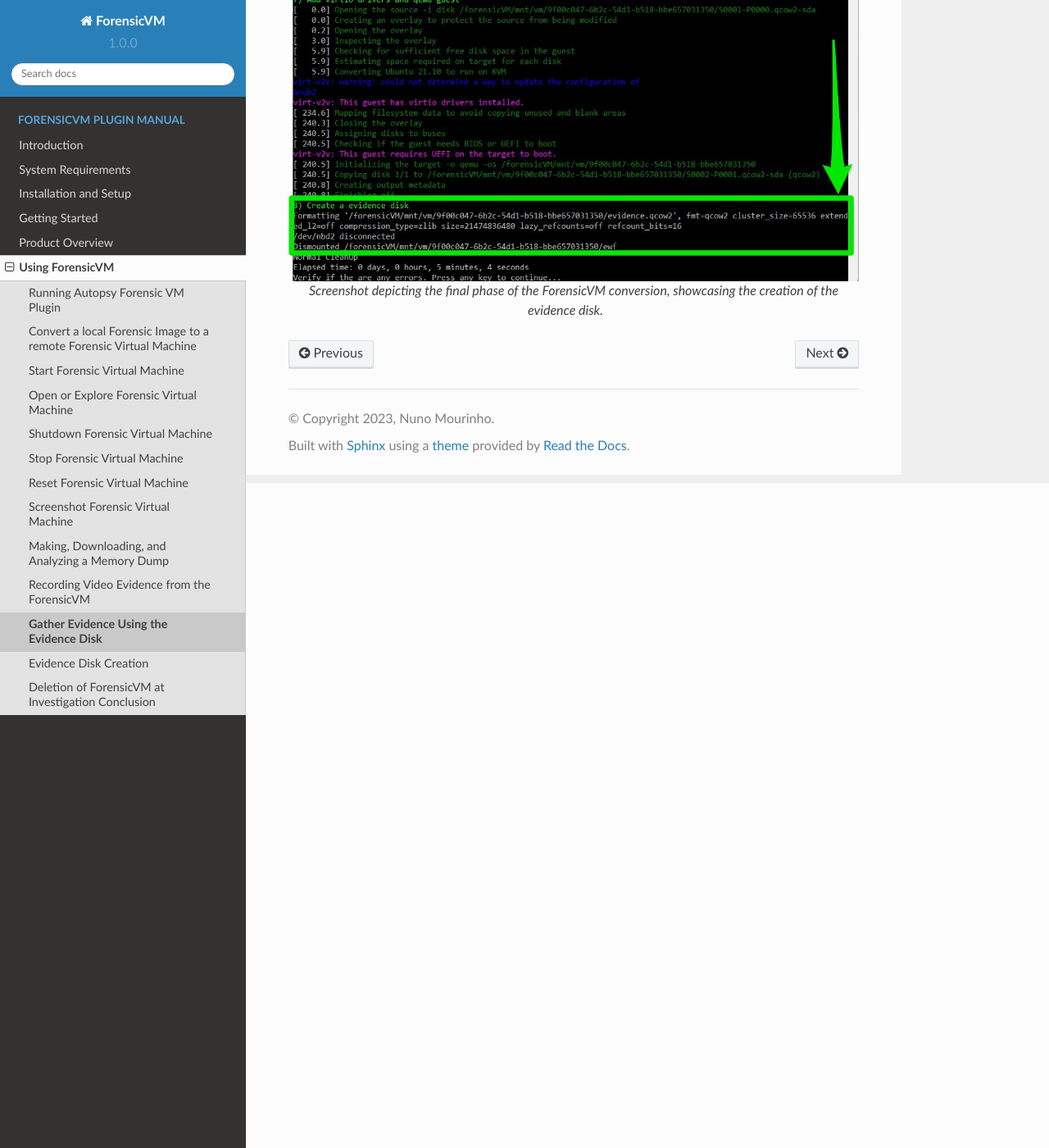
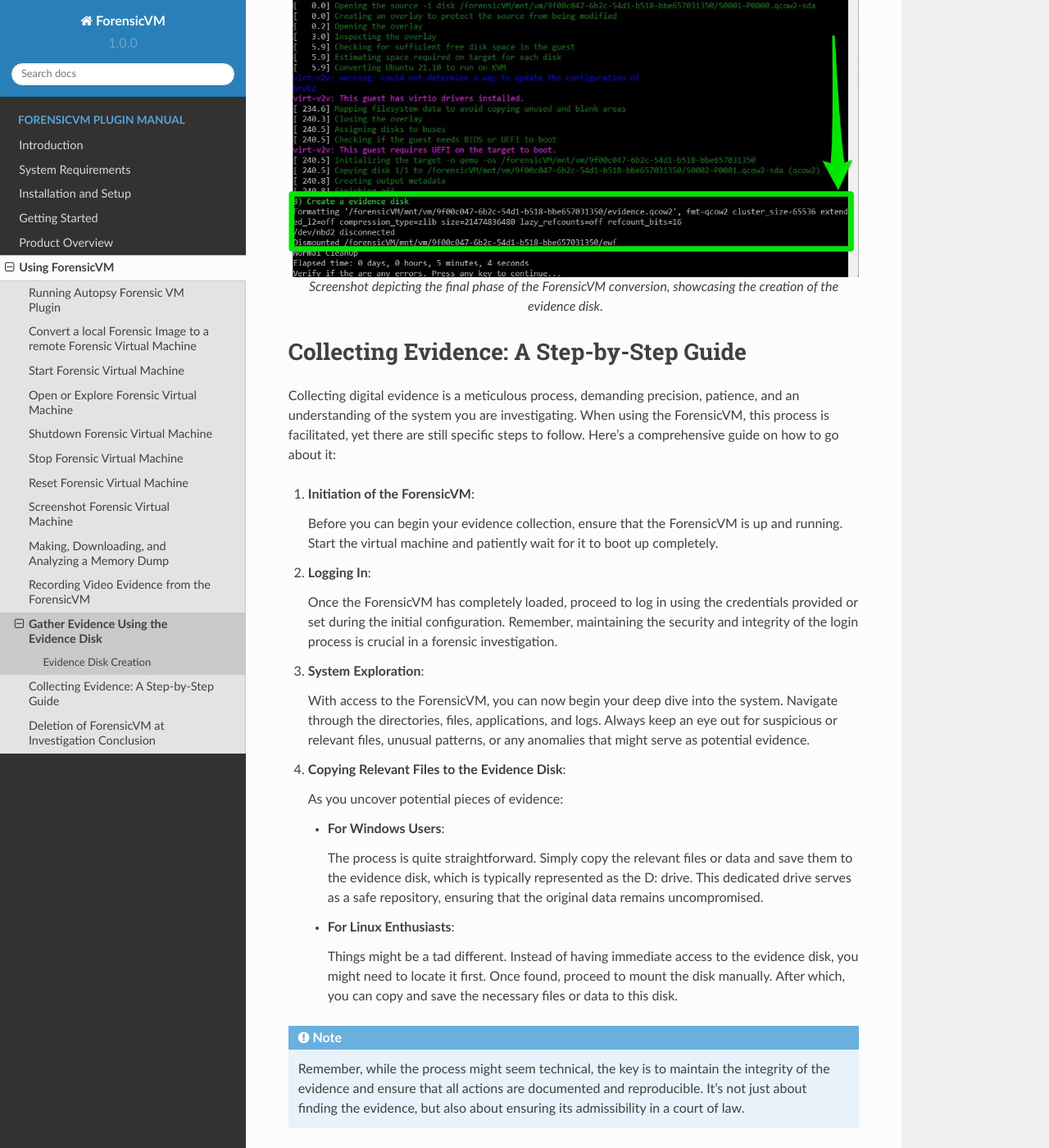
Before and after one commit to nunomourinho/forensicVmAutopsyUserManual, a Sphinx documentation site: the page built from docs/user/evidence_disk.rst, in a window 1280 px wide and 1400 px high, scrolled down 811 px. Shown: the whole window at 82% size. Built offline with Sphinx 7.4.7 and the Read the Docs theme 2.0.0, drawn with Linux system fonts in a browser that asks for light colours; pages that are not in the unit, such as notebooks, are missing from menus.

Commit message:
Update evidence_disk.rst

```diff
--- a/docs/user/evidence_disk.rst
+++ b/docs/user/evidence_disk.rst
@@ -10,7 +10,7 @@ In the event that new tags are introduced in Autopsy, corresponding folders for
 
 
 Evidence Disk Creation
-======================
+-----------------------
 
 The creation of the evidence disk is an automated process. When you transition a forensic image into a ForensicVM, regardless of whether the method employed is virtualization copy or linking to the forensic image, the evidence disk is fashioned during the final phase of this procedure.
 
@@ -19,3 +19,35 @@ The creation of the evidence disk is an automated process. When you transition a
    :align: center
 
    Screenshot depicting the final phase of the ForensicVM conversion, showcasing the creation of the evidence disk.
+
+Collecting Evidence: A Step-by-Step Guide
+========================================
+
+Collecting digital evidence is a meticulous process, demanding precision, patience, and an understanding of the system you are investigating. When using the ForensicVM, this process is facilitated, yet there are still specific steps to follow. Here's a comprehensive guide on how to go about it:
+
+1. **Initiation of the ForensicVM**:
+
+   Before you can begin your evidence collection, ensure that the ForensicVM is up and running. Start the virtual machine and patiently wait for it to boot up completely.
+
+2. **Logging In**:
+
+   Once the ForensicVM has completely loaded, proceed to log in using the credentials provided or set during the initial configuration. Remember, maintaining the security and integrity of the login process is crucial in a forensic investigation.
+
+3. **System Exploration**:
+
+   With access to the ForensicVM, you can now begin your deep dive into the system. Navigate through the directories, files, applications, and logs. Always keep an eye out for suspicious or relevant files, unusual patterns, or any anomalies that might serve as potential evidence.
+
+4. **Copying Relevant Files to the Evidence Disk**:
+
+   As you uncover potential pieces of evidence:
+
+   - **For Windows Users**:
+
+     The process is quite straightforward. Simply copy the relevant files or data and save them to the evidence disk, which is typically represented as the D: drive. This dedicated drive serves as a safe repository, ensuring that the original data remains uncompromised.
+
+   - **For Linux Enthusiasts**:
+
+     Things might be a tad different. Instead of having immediate access to the evidence disk, you might need to locate it first. Once found, proceed to mount the disk manually. After which, you can copy and save the necessary files or data to this disk.
+
+.. note::
+   Remember, while the process might seem technical, the key is to maintain the integrity of the evidence and ensure that all actions are documented and reproducible. It's not just about finding the evidence, but also about ensuring its admissibility in a court of law.
```
